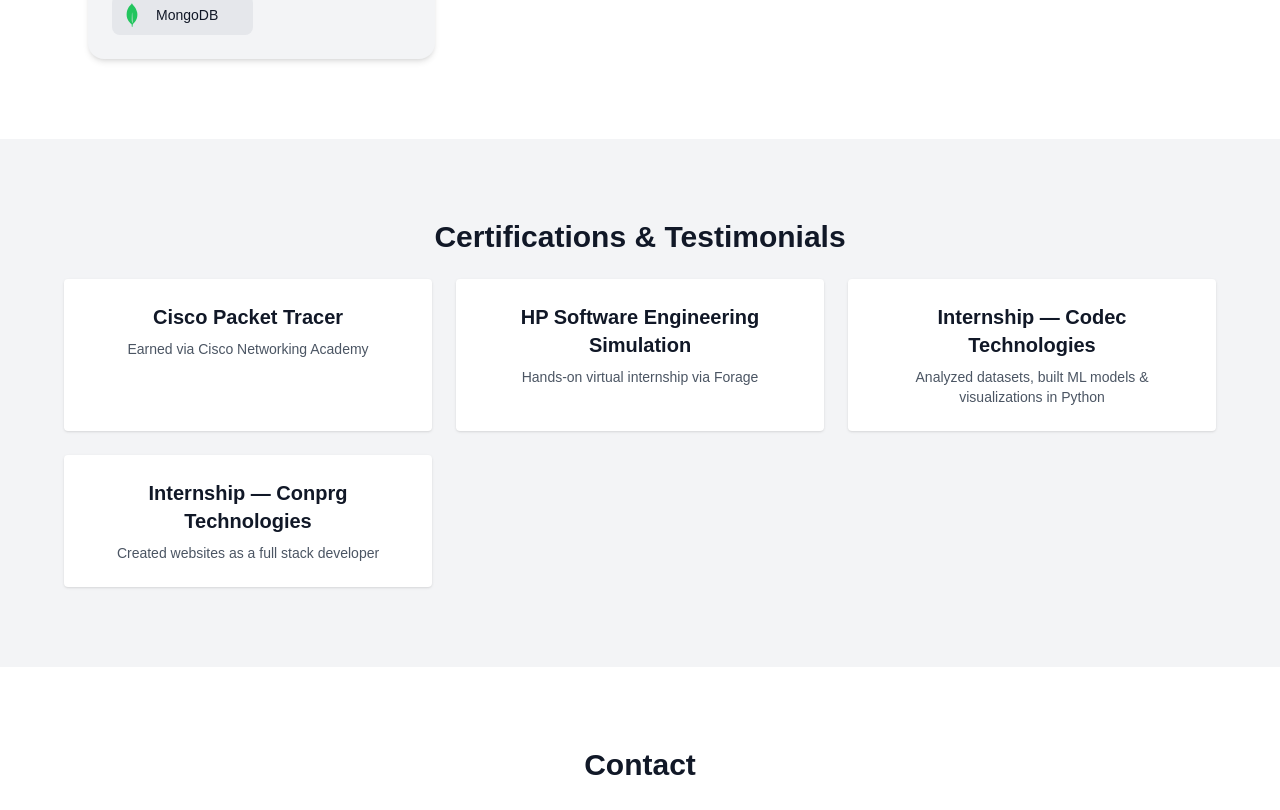
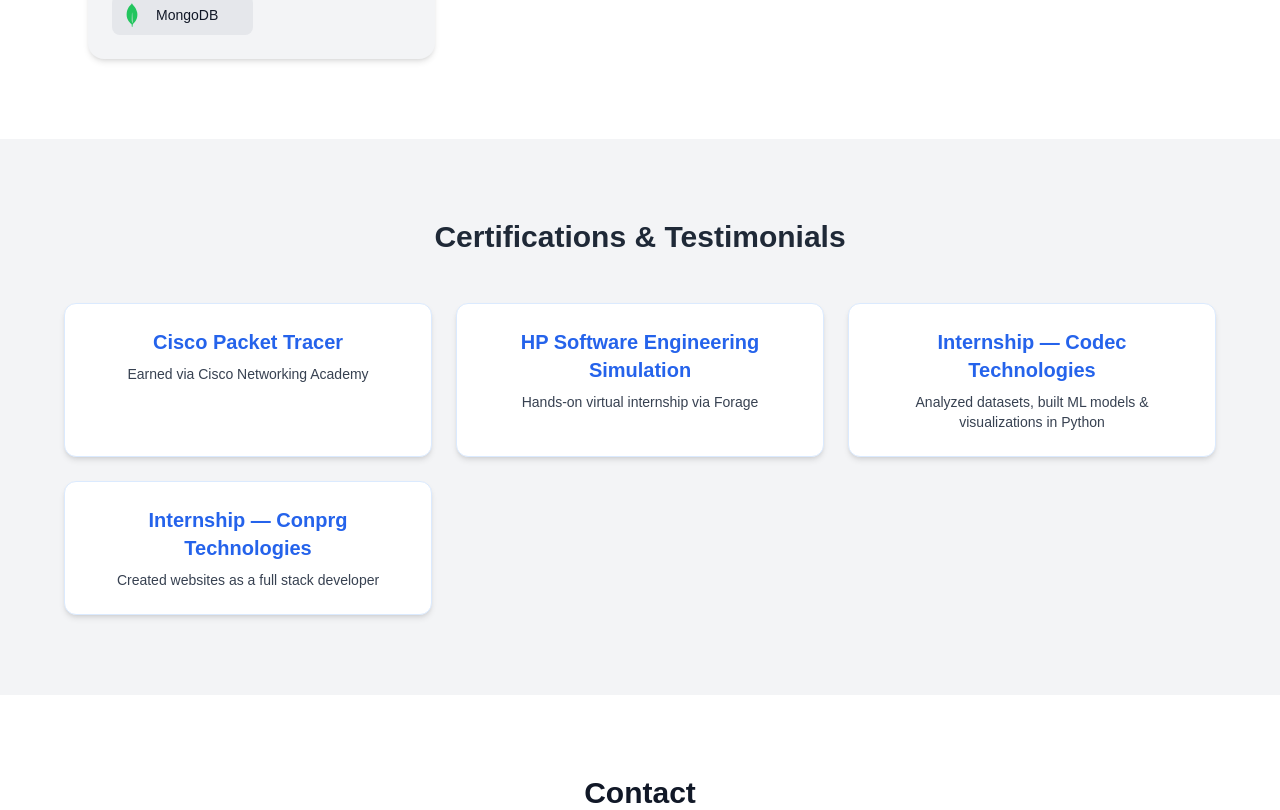
Before and after one commit to cjchandru798/Portfolio_website, a React (Vite) app: page / in a window 1280 px wide. Shown: the part 2367-3177 px from the top of the page. Built offline with nearby package versions, Linux system fonts and the light colour scheme.

Commit message:
updated code 4

```diff
--- a/src/components/About.tsx
+++ b/src/components/About.tsx
@@ -61,7 +61,7 @@ export default function About() {
   return (
     <motion.section
       id="about"
-      className="py-20 px-4 bg-white dark:bg-gray-900 text-center"
+      className="py-20 px-4 bg-gray-100 dark:bg-gray-900 text-center"
       initial={{ opacity: 0, y: 40 }}
       whileInView={{ opacity: 1, y: 0 }}
       transition={{ duration: 0.6 }}
--- a/src/components/Testimonials.tsx
+++ b/src/components/Testimonials.tsx
@@ -1,43 +1,69 @@
 import { motion } from 'framer-motion';
 
-export default function Testimonials() {
-  const items = [
+const testimonials = [
   {
     title: 'Cisco Packet Tracer',
-      desc: 'Earned via Cisco Networking Academy'
+    desc: 'Earned via Cisco Networking Academy',
+    link: 'https://www.netacad.com/',
   },
   {
     title: 'HP Software Engineering Simulation',
-      desc: 'Hands-on virtual internship via Forage'
+    desc: 'Hands-on virtual internship via Forage',
+    link: 'https://www.theforage.com/',
   },
   {
     title: 'Internship — Codec Technologies',
-      desc: 'Analyzed datasets, built ML models & visualizations in Python '
+    desc: 'Analyzed datasets, built ML models & visualizations in Python',
+    link: 'https://codec.com/',
   },
   {
     title: 'Internship — Conprg Technologies',
-      desc: 'Created websites as a full stack developer'
-    }
+    desc: 'Created websites as a full stack developer',
+    link: 'https://example.com/',
+  },
 ];
 
+export default function Testimonials() {
   return (
-    <section id="testimonials" className="py-20 px-4 bg-gray-100 dark:bg-gray-800 text-center">
-      <h2 className="text-3xl font-bold mb-6">Certifications & Testimonials</h2>
-      <div className="grid sm:grid-cols-2 lg:grid-cols-3 gap-6 max-w-6xl mx-auto">
-        {items.map((item, i) => (
-          <motion.div
-            key={i}
-            className="bg-white dark:bg-gray-700 p-6 rounded shadow"
+    <motion.section
+      id="testimonials"
+      className="py-20 px-4 bg-gray-100 dark:bg-gray-900 text-center"
+      initial="hidden"
+      whileInView="visible"
+      viewport={{ once: true }}
+      transition={{ staggerChildren: 0.2 }}
+    >
+      <motion.h2
+        className="text-3xl font-bold mb-12 text-gray-800 dark:text-white"
+        initial={{ opacity: 0, y: 30 }}
+        animate={{ opacity: 1, y: 0 }}
+        transition={{ duration: 0.5 }}
+      >
+        Certifications & Testimonials
+      </motion.h2>
+
+      <div className="grid gap-6 sm:grid-cols-2 lg:grid-cols-3 max-w-6xl mx-auto">
+        {testimonials.map((item, index) => (
+          <motion.a
+            key={index}
+            href={item.link}
+            target="_blank"
+            rel="noopener noreferrer"
+            className="bg-white dark:bg-zinc-800 rounded-xl p-6 shadow-md border border-blue-100 dark:border-zinc-700 hover:shadow-blue-400/40 hover:scale-[1.03] transition-all duration-300"
             initial={{ opacity: 0, y: 40 }}
             whileInView={{ opacity: 1, y: 0 }}
-            transition={{ duration: 0.4, delay: i * 0.2 }}
+            transition={{ duration: 0.4, delay: index * 0.15 }}
             viewport={{ once: true }}
           >
-            <h3 className="text-xl font-bold mb-2">{item.title}</h3>
-            <p className="text-sm text-gray-600 dark:text-gray-300">{item.desc}</p>
-          </motion.div>
+            <h3 className="text-xl font-semibold mb-2 text-blue-600 dark:text-blue-400">
+              {item.title}
+            </h3>
+            <p className="text-sm text-gray-700 dark:text-gray-300">
+              {item.desc}
+            </p>
+          </motion.a>
         ))}
       </div>
-    </section>
+    </motion.section>
   );
 }
```
Lines whose indentation alone changed are shown as unchanged.
